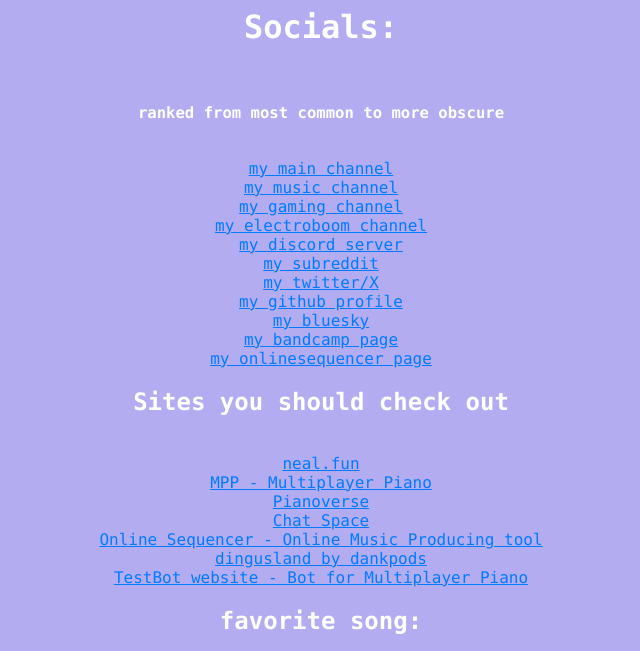
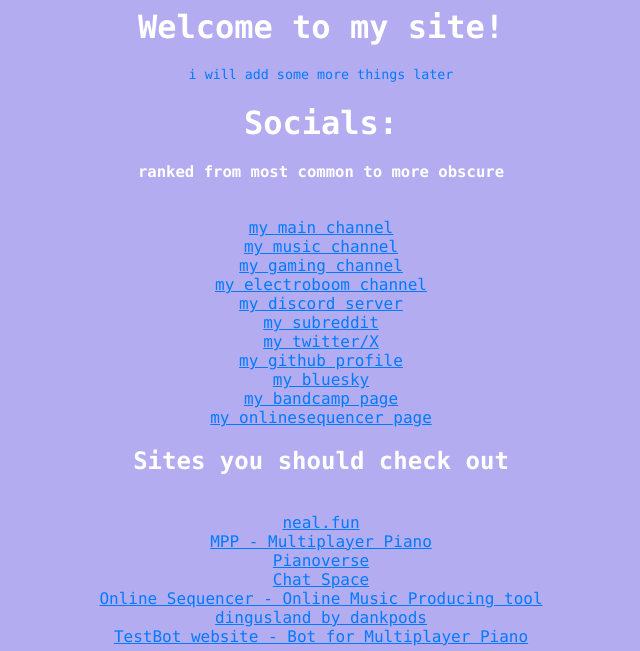
Before and after one commit to ccjit/my-site, a plain HTML site: page index.html in a window 1280 px wide. Shown: the top 651 px of the page, without its empty margins (319-959 px from the left). Drawn offline with Linux system fonts and the light colour scheme.

Commit message:
Update index.html

```diff
--- a/index.html
+++ b/index.html
@@ -5,7 +5,9 @@
   <link rel="icon" type="image/x-icon" href="favicon.png">
 </head>
   <body>
-  <h1>Socials:</h1><br>
+  <h1>Welcome to my site!</h1>
+  <a><small>i will add some more things later</small></a><br>
+  <h1>Socials:</h1>
   <h3><small>ranked from most common to more obscure</small></h3><br>
   <a href="https://www.youtube.com/@circjit">my main channel</a><br>
   <a href="https://youtube.com/@ccjit">my music channel</a><br>
```
